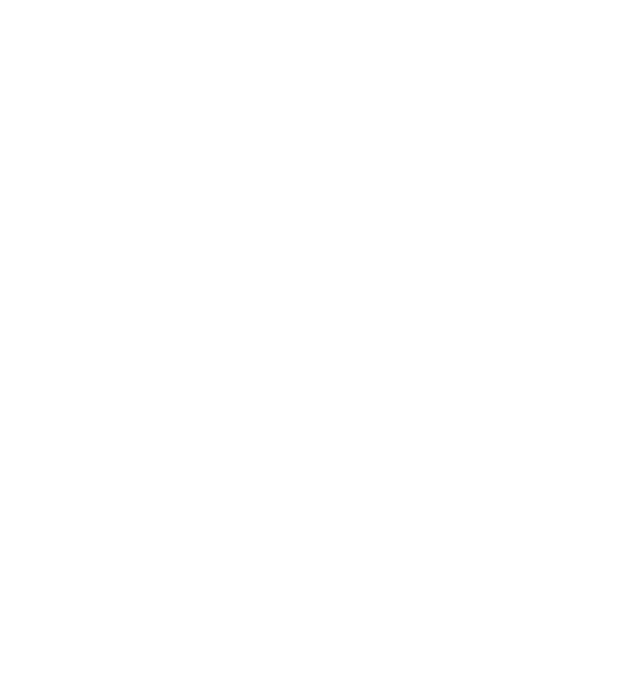
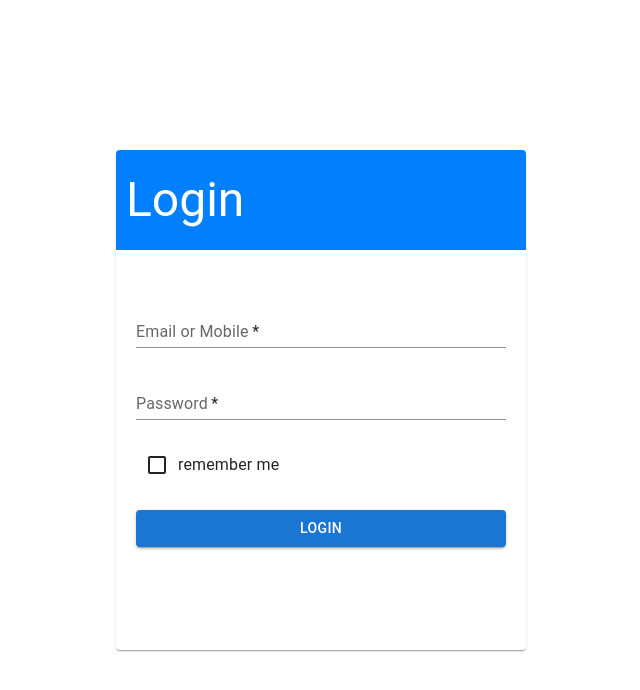
Before and after one commit to ShireenAtarod/newsBas, a React (Vite) app: page /login in a window 1280 px wide. Before the commit this address had no page. Shown: the top 690 px of the page, without its empty margins (319-959 px from the left). Built offline with nearby package versions, Linux system fonts and the light colour scheme.

Commit message:
feature: login page

```diff
--- a/src/App.css
+++ b/src/App.css
@@ -39,6 +39,14 @@
   padding: 2em;
 }
 
+.simple-card {
+  width: 50vw;
+  max-width: 410px;
+  height: 70vh;
+  max-height: 500px;
+  box-shadow: 0px 0px 5px #d6d6d6a6;
+}
+
 .read-the-docs {
   color: #888;
 }
@@ -50,3 +58,10 @@
   width: 100%;
   height: 10vh;
 }
+
+.header-button {
+  color: white !important;
+  float: right;
+  height: 100%;
+  margin: 0 1vw;
+};
--- a/src/App.jsx
+++ b/src/App.jsx
@@ -1,6 +1,7 @@
 import { useState } from 'react'
 import { BrowserRouter as Router,Routes, Route, Link } from 'react-router-dom';
 import Home from './pages/home';
+import Login from './pages/login';
 import Error404 from './pages/error404';
 import './App.css';
 
@@ -11,6 +12,7 @@
       <Router>
         <Routes>
           <Route path="/" element={<Home />} />
+          <Route path="login" element={<Login />} />
           <Route path="error" element={<Error404 />} />
         </Routes>
       </Router>
--- a/src/Sections/header.jsx
+++ b/src/Sections/header.jsx
@@ -1,11 +1,17 @@
 import BlackBox from "../components/BlackBox";
-import { Card } from "@mui/material";
+import { Card, Button } from "@mui/material";
 
 export default function Header() {
     return(
         <Card className="header">
             <BlackBox>
-
+                <Button
+                    variant="text"
+                    className="header-button"
+                    onClick={()=>window.location.assign("/login")}
+                >
+                    Login
+                </Button>
             </BlackBox>
         </Card>
     )
--- /dev/null
+++ b/src/pages/login.jsx
@@ -0,0 +1,48 @@
+import { Card, Box, Stack, Typography, Button, TextField, FormControlLabel, Checkbox } from "@mui/material";
+import { useState } from "react";
+
+export default function Login(){
+    const [invalidUsername, setInvalidUsername] = useState(true)
+
+    const handeOnSubmit = (event) => {
+        event.preventDefault();
+        console.log(event)
+        if (event.target[2].checked)  localStorage.setItem('token', '123456')
+        else  sessionStorage.setItem('token', '123456')
+    }
+
+    const onUsernameChange = (event) => {
+        let value = event.target.value
+
+        if (value === '') {
+            setInvalidUsername(true)
+            return
+        }
+        let mobileRegex = /^09[0|1|2|3][0-9]{8}$/g
+        let emailRegex =  /^(([^<>()[\]\\.,;:\s@"]+(\.[^<>()[\]\\.,;:\s@"]+)*)|.(".+"))@((\[[0-9]{1,3}\.[0-9]{1,3}\.[0-9]{1,3}\.[0-9]{1,3}\])|(([a-zA-Z\-0-9]+\.)+[a-zA-Z]{2,}))$/
+
+        setInvalidUsername(value.match(mobileRegex) || value.match(emailRegex) );
+    }
+    return(
+        <Card className="simple-card">
+            <Box sx={{height: '100px', background: '#007FFF', display: 'flex', alignItems: 'center'}}>
+                <Typography variant="h3" align="left" sx={{color: 'white', marginLeft: '10px',}}>Login</Typography>
+            </Box>
+            <form onSubmit={handeOnSubmit}>
+                <Stack sx={{margin: '50px 20px'}} spacing={3}>
+                    <TextField
+                        id='username'
+                        label="Email or Mobile"
+                        variant="standard"
+                        required
+                        onChange={onUsernameChange}
+                        error = {invalidUsername ? false : true}
+                        helperText = {!invalidUsername && 'invalid username'}/>
+                    <TextField id='password' label="Password" variant="standard" required type="password" />
+                    <FormControlLabel control={<Checkbox sx={{color: '#007FFF'}} />} label="remember me" />
+                    <Button variant="contained" type="submit">Login</Button>
+                </Stack>
+            </form>
+        </Card>
+    )
+}
```
Also changed, not shown: src/Sections/main.jsx (line endings or trailing spaces).
